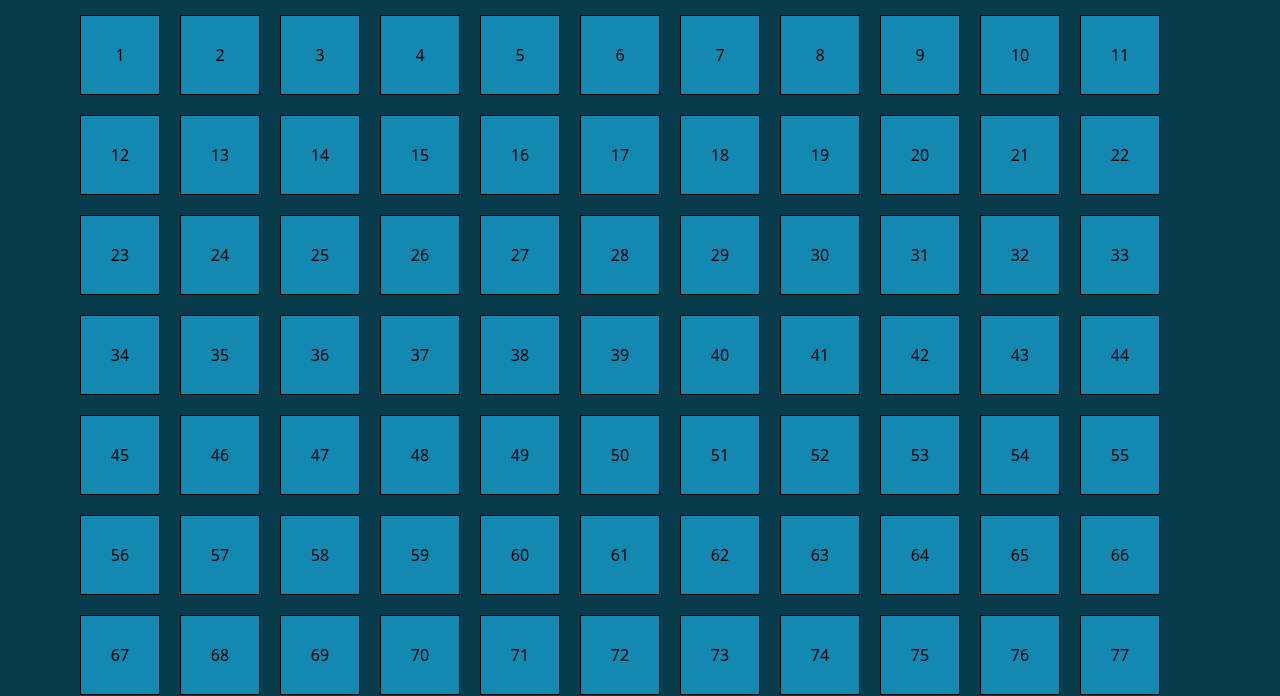
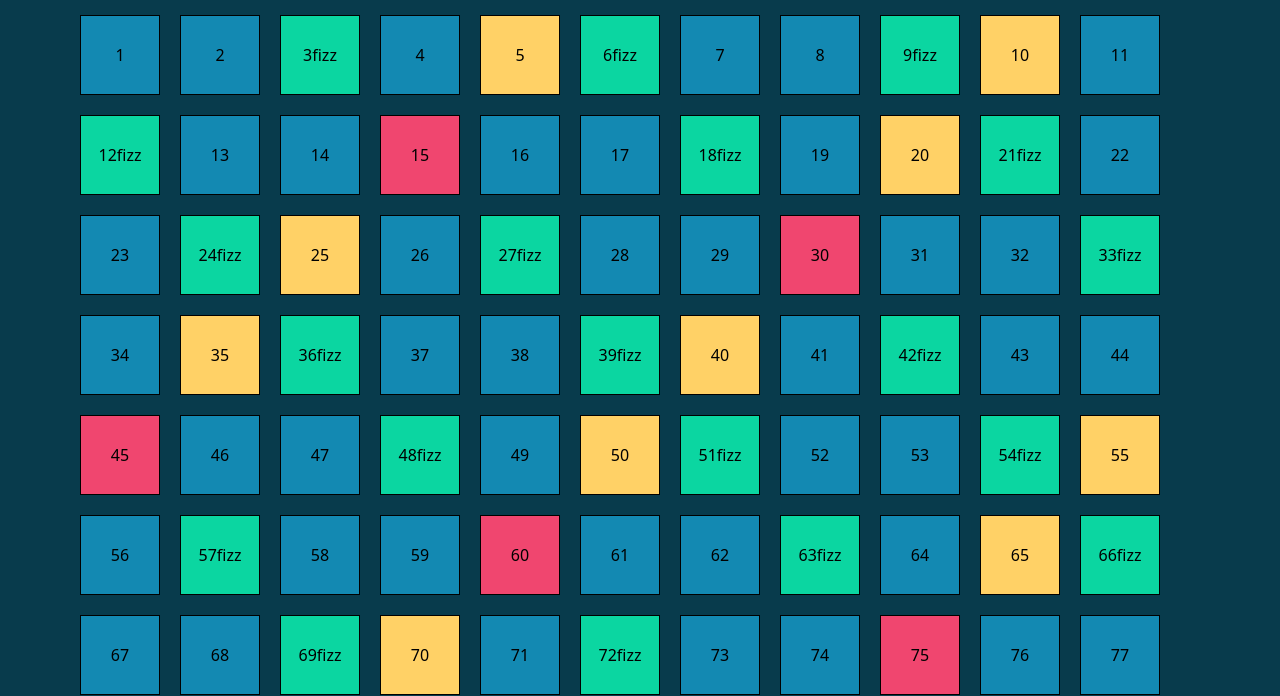
Before and after one commit to salvosanzone/js-fizzbuzzdom, a plain HTML site: page index.html in a window 1280 px wide. Shown: the part 135-831 px from the top of the page. Drawn offline with nearby package versions, Linux system fonts and the light colour scheme.

Commit message:
inserimento testo all'interno dei box

```diff
--- a/css/style.css
+++ b/css/style.css
@@ -22,6 +22,9 @@ h1{
 .box.multiple-of-3{
   background-color: #0bd6a1;
 }
+.box.multiple-of-3::after{
+  content: 'fizz';
+}
 
 .box.multiple-of-5{
   background-color: #ffd166;
--- a/js/script.js
+++ b/js/script.js
@@ -12,4 +12,14 @@ for (let i = 1; i <= 100; i++)
     box.innerHTML = i;
     row.append(box); //specifico dove voglio inserire il mio box e lo vedrò nella mia viewport
     console.log(box);
-  }
+
+    //all'interno del mio ciclo for scrivo le mie condizioni
+    if (!(i % 3) && !(i % 5)) {
+      box.classList.add('both');
+   } else if (!(i % 3)) {
+      box.classList.add('multiple-of-3');
+   } else if (!(i % 5)) {
+      box.classList.add('multiple-of-5');
+   }
+    console.log(i);
+  };
```
